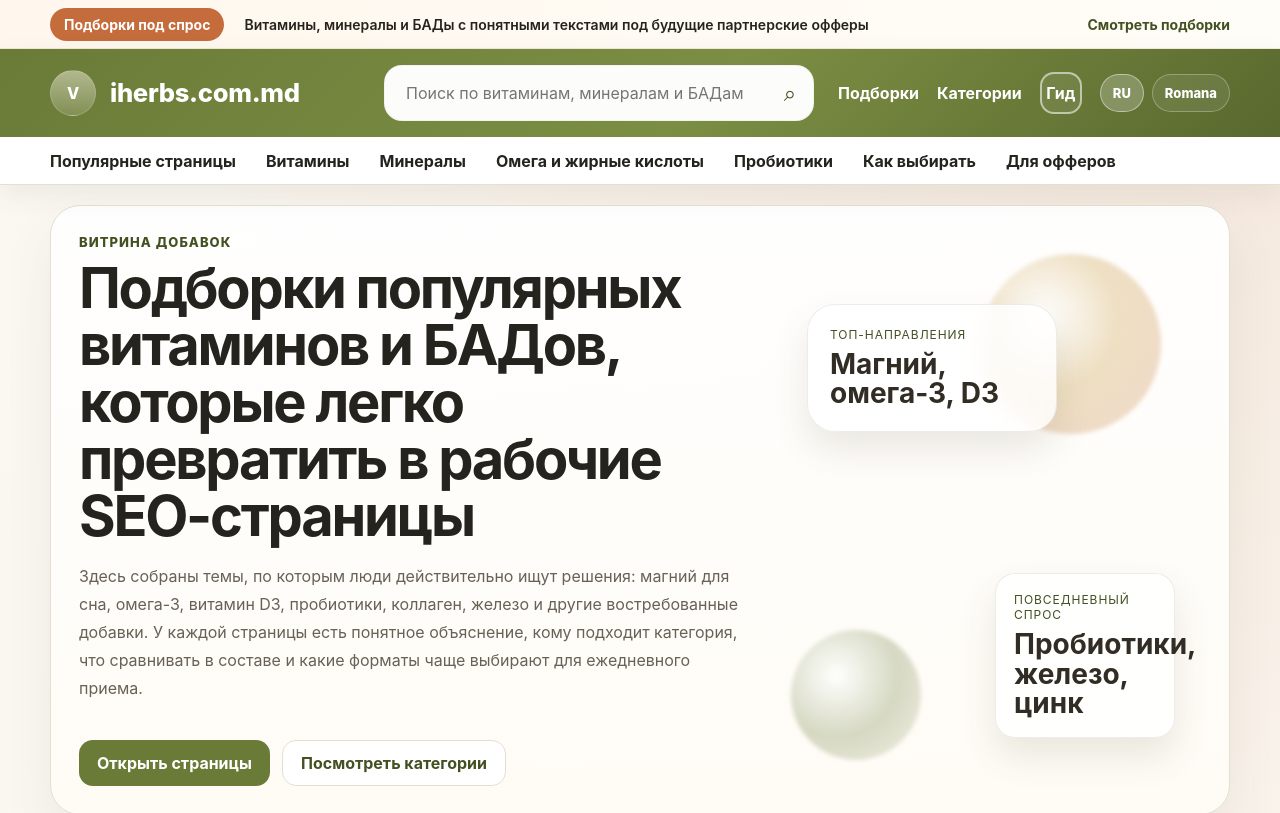
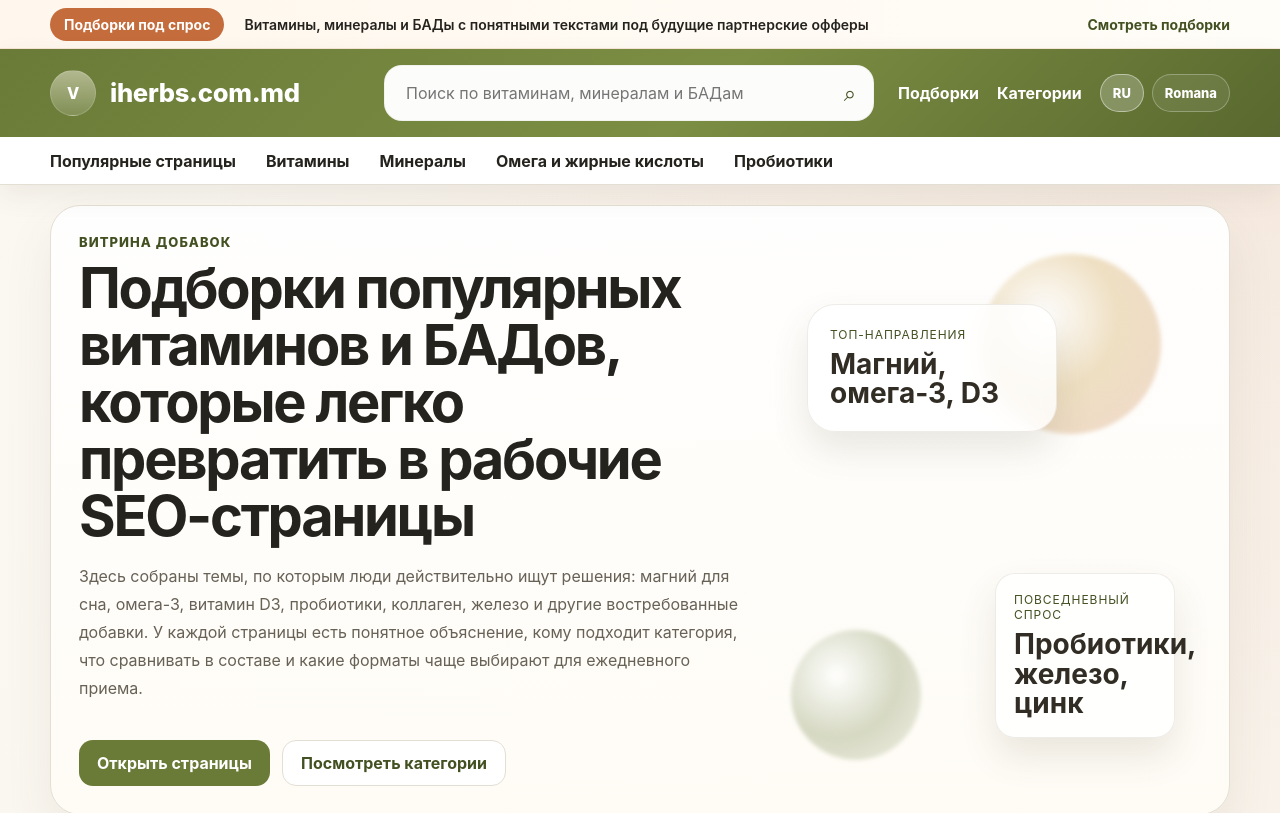
Before and after one commit to centavra51/iherb, a Next.js app: page /ru in a window 1280 px wide. Shown: the top 813 px of the page. Built offline with nearby package versions, Linux system fonts and the light colour scheme.

Commit message:
Remove guide and offers from header

```diff
--- a/components/site-header.tsx
+++ b/components/site-header.tsx
@@ -13,30 +13,24 @@ const labels = {
     home: "Главная",
     pages: "Подборки",
     categories: "Категории",
-    guide: "Гид",
     searchPlaceholder: "Поиск по витаминам, минералам и БАДам",
     popular: "Популярные страницы",
     vitamins: "Витамины",
     minerals: "Минералы",
     fats: "Омега и жирные кислоты",
-    probiotics: "Пробиотики",
-    howToChoose: "Как выбирать",
-    offers: "Для офферов"
+    probiotics: "Пробиотики"
   },
   ro: {
     navAria: "Navigatie principala",
     home: "Acasa",
     pages: "Selectii",
     categories: "Categorii",
-    guide: "Ghid",
     searchPlaceholder: "Cauta vitamine, minerale si suplimente",
     popular: "Pagini populare",
     vitamins: "Vitamine",
     minerals: "Minerale",
     fats: "Omega si acizi grasi",
-    probiotics: "Probiotice",
-    howToChoose: "Cum alegi",
-    offers: "Pentru oferte"
+    probiotics: "Probiotice"
   }
 } as const;
 
@@ -95,9 +89,6 @@ export function SiteHeader({ compact = false, locale, slug }: SiteHeaderProps) {
           <div className="header-actions">
             <Link href={`${getLocalePath(locale)}#seo-pages`}>{copy.pages}</Link>
             <Link href={`${getLocalePath(locale)}#categories`}>{copy.categories}</Link>
-            <Link href={`${getLocalePath(locale)}#guide`} className="cart-badge">
-              {copy.guide}
-            </Link>
             <LanguageSwitcher locale={locale} slug={slug} />
           </div>
         </div>
@@ -110,8 +101,6 @@ export function SiteHeader({ compact = false, locale, slug }: SiteHeaderProps) {
           <a href={`${getLocalePath(locale)}#categories`}>{copy.minerals}</a>
           <a href={`${getLocalePath(locale)}#categories`}>{copy.fats}</a>
           <a href={`${getLocalePath(locale)}#categories`}>{copy.probiotics}</a>
-          <a href={`${getLocalePath(locale)}#guide`}>{copy.howToChoose}</a>
-          <a href={`${getLocalePath(locale)}#signup`}>{copy.offers}</a>
         </div>
       </div>
     </header>
```
